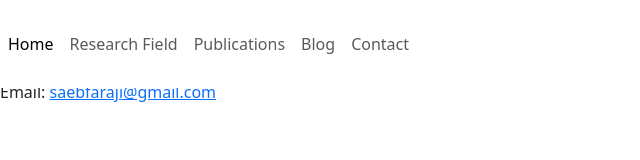
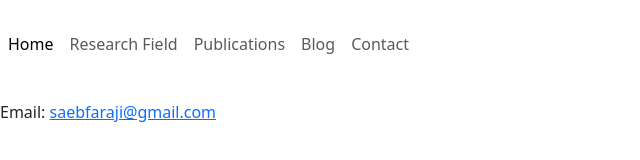
Before and after one commit to saeb-faraji-gargari/saeb-faraji.github.io, a plain HTML site: page contact.html in a window 1280 px wide. Shown: the whole page, without its empty margins (0-640 px from the left). Drawn offline with nearby package versions, Linux system fonts and the light colour scheme.

Commit message:
edit publication page and contact

```diff
--- a/contact.html
+++ b/contact.html
@@ -1,11 +1,11 @@
 <!DOCTYPE html>
 <head>
     <meta charset="UTF-8">
-    <title>Research Field</title>
+    <title>Contact</title>
     <link href="https://cdn.jsdelivr.net/npm/bootstrap@5.3.0/dist/css/bootstrap.min.css" rel="stylesheet">
     <style>
         body {
-            padding-top: 80px; /* Adjust based on navbar height */
+            padding-top: 100px; /* Adjust based on navbar height */
         }
     </style>
 </head>
```
Also changed, not shown: research_field.html (+1 -1 lines).
